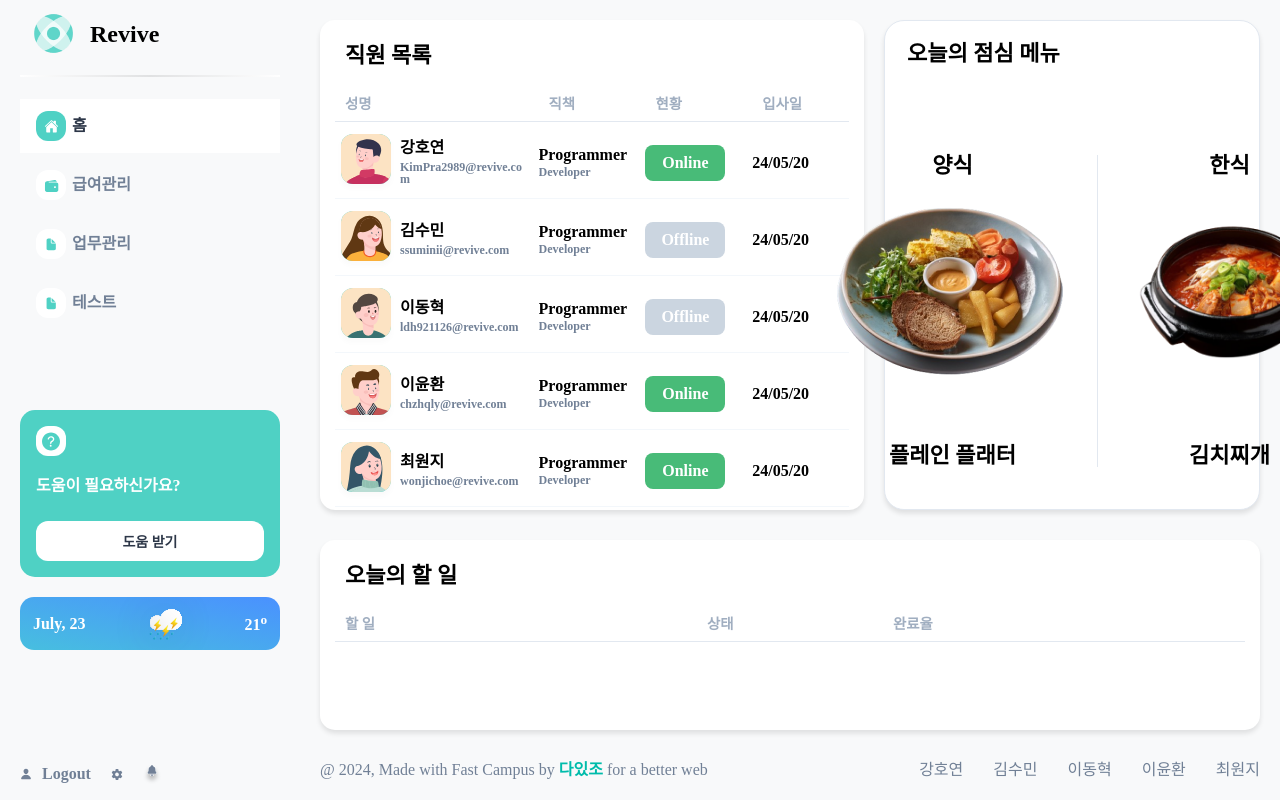
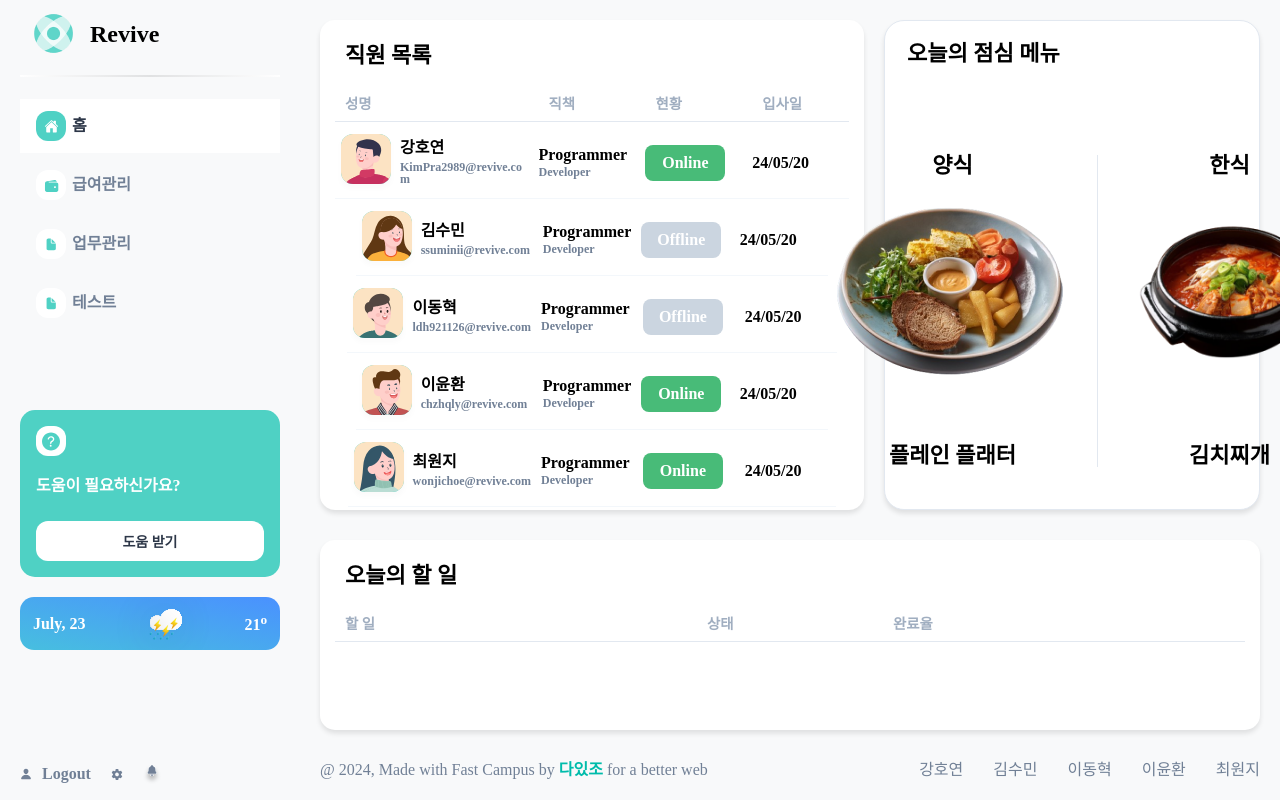
Before and after one commit to Dev-FE-1/Toy_Project_II_TEAM5, a React (Vite) app: page / in a window 1280 px wide. Shown: the top 800 px of the page. Built offline with nearby package versions, Linux system fonts and the light colour scheme; no server answers; the database is empty; a web font is replaced by a local one.

Commit message:
[#3] Design: 리스트 세로 정렬 조정- 공통 Flex로 변경

```diff
--- a/src/components/List/ContentRow.jsx
+++ b/src/components/List/ContentRow.jsx
@@ -4,7 +4,7 @@
 
 function ContentRow({ items, keys, customRenderers }) {
   return (
-    <GridWrap>
+    <GridWrap $justify="space-evenly" $direction="column">
       {items.map((item, index) => (
         <GridContainer $count={keys.length} key={index}>
           {keys.map((key) => (
@@ -20,11 +20,8 @@
   )
 }
 
-const GridWrap = styled.div`
+const GridWrap = styled(Flex)`
   height: 100%;
-  display: flex;
-  justify-content: space-evenly;
-  flex-direction: column;
 `
 
 const GridContainer = styled.div`
```
Also changed, not shown: 1 other file (tests, documents, lock files or other folders).
